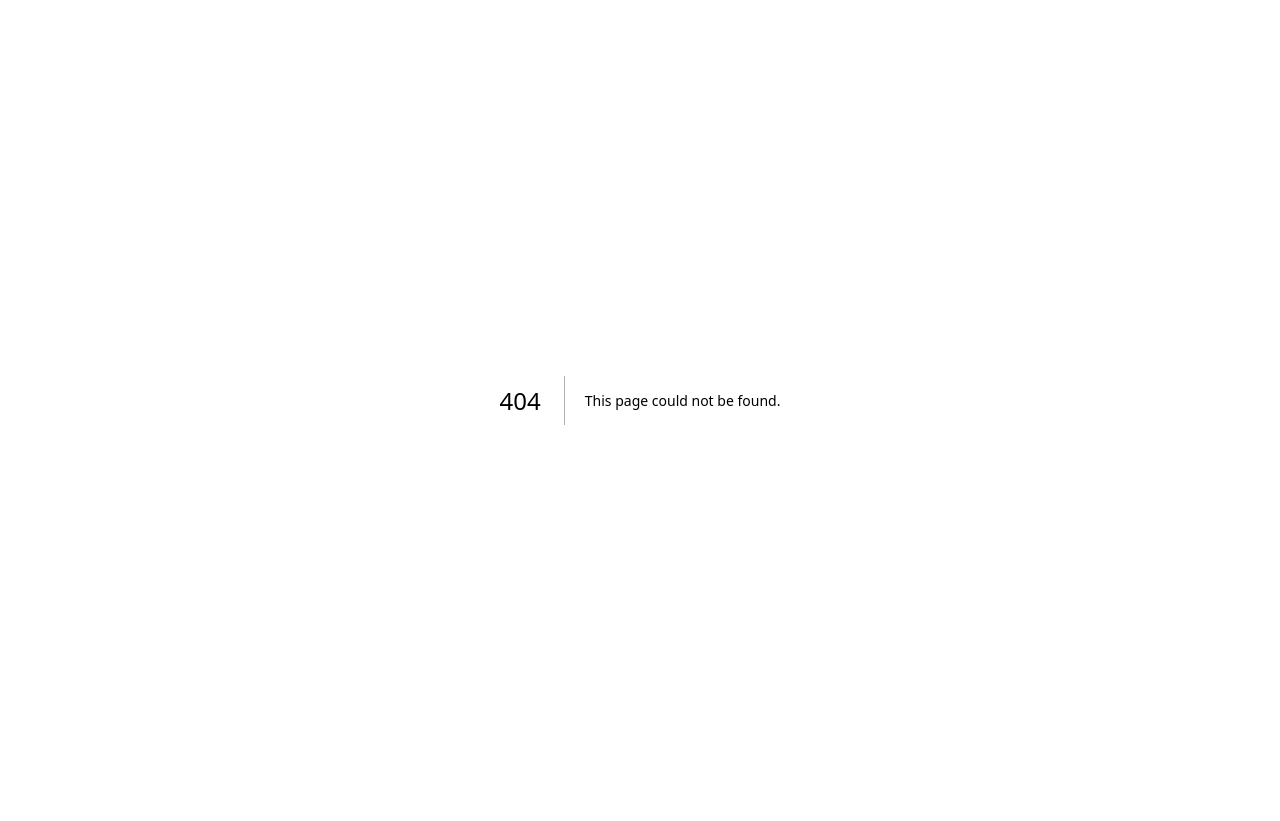
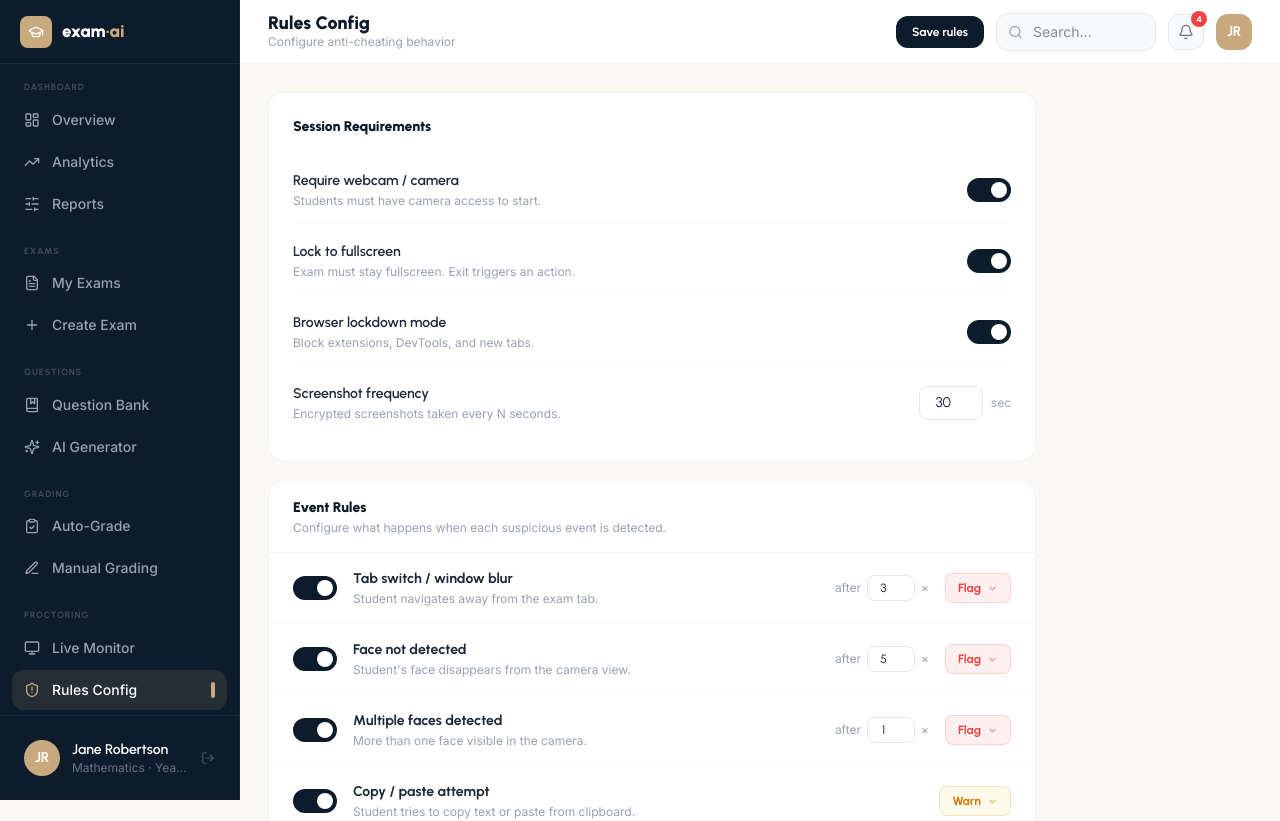
Before and after one commit to phornsinet1302/online_exam, a Next.js app in the folder frontend/: page /dashboard/monitoring/rules in a window 1280 px wide. Before the commit this address had no page. Shown: the top 821 px of the page. Before the commit the page ends 800 px from the top, so only its background shows below. Built offline with nearby package versions, Linux system fonts and the light colour scheme.

Commit message:
Add teacher monitoring rules screen route

```diff
--- /dev/null
+++ b/frontend/src/app/(dashboard)/dashboard/monitoring/rules/page.tsx
@@ -0,0 +1,5 @@
+import { RulesConfig } from "../../../../App";
+
+export default function MonitoringRulesPage() {
+  return <RulesConfig />;
+}
```
